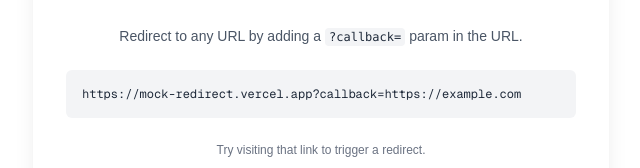
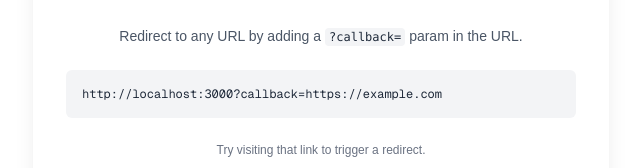
Before and after one commit to minttnim19/mock-redirect, a Next.js app: page / in a window 1280 px wide. Shown: the part 372-540 px from the top of the page, without its empty margins (319-959 px from the left). Built offline with nearby package versions, Linux system fonts and the light colour scheme.

Commit message:
update readme.md

```diff
--- a/src/app/page.tsx
+++ b/src/app/page.tsx
@@ -58,7 +58,7 @@
               </p>
 
               <div className="bg-gray-100 text-gray-800 text-xs p-4 rounded-md w-full font-mono text-left">
-                https://mock-redirect.vercel.app?callback=https://example.com
+                http://localhost:3000?callback=https://example.com
               </div>
 
               <p className="text-gray-500 text-xs">
```
Also changed, not shown: 1 other file (tests, documents, lock files or other folders).
